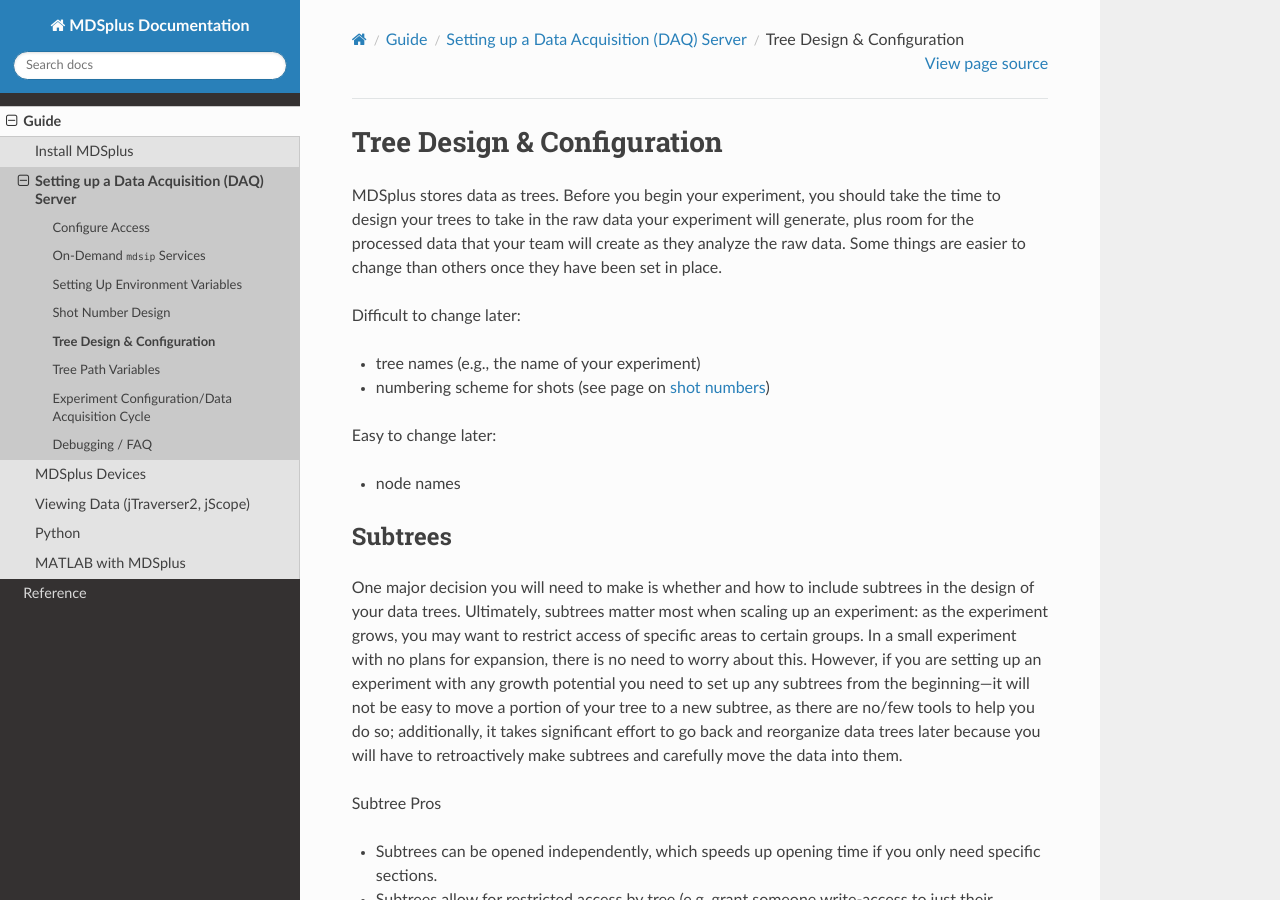
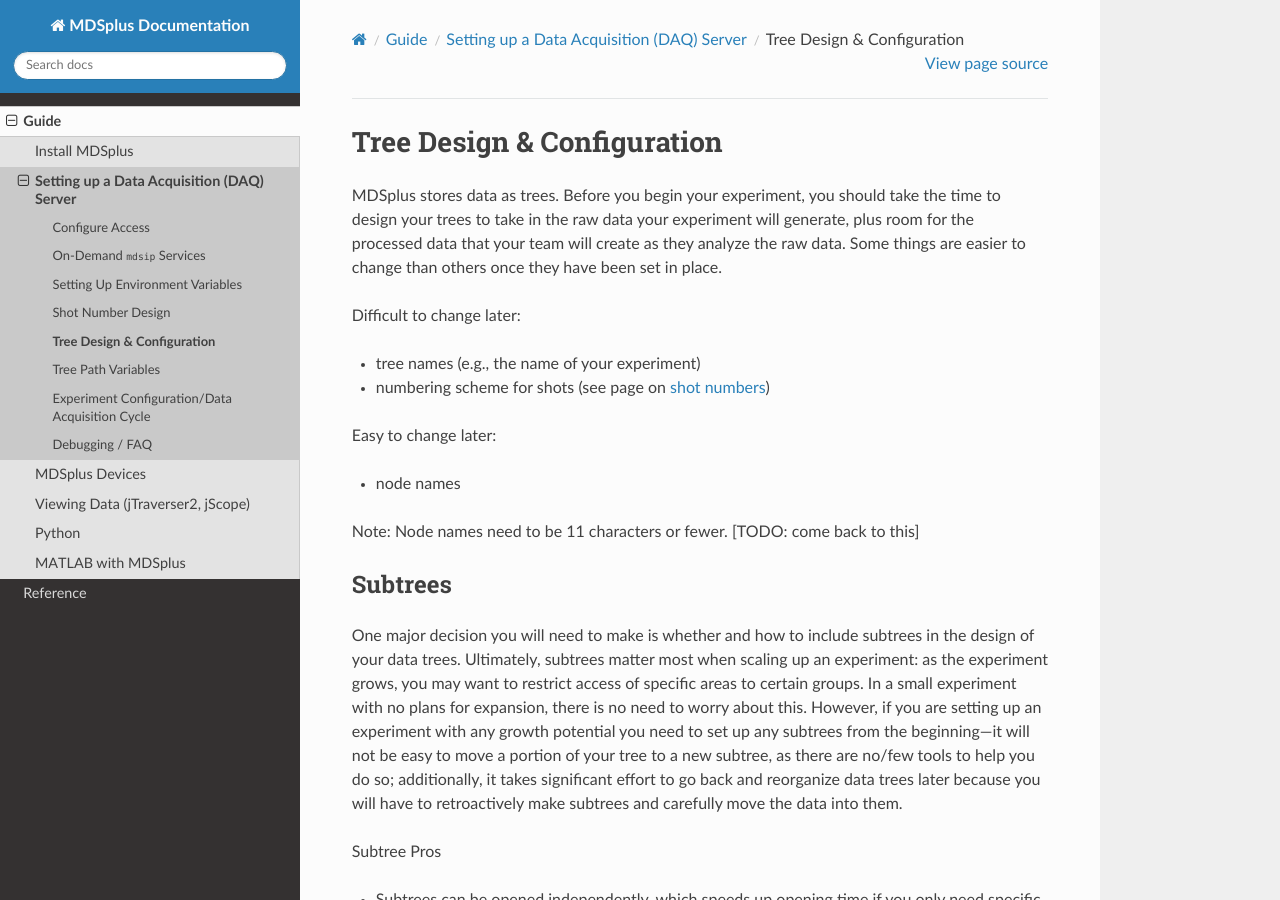
Before and after one commit to MDSplus/Documentation, a Sphinx documentation site: the page built from docs/guide/daq/trees.md, in a window 1280 px wide and 900 px high. Built offline with Sphinx 7.4.7 and the Read the Docs theme 3.1.0, drawn with Linux system fonts in a browser that asks for light colours; pages that are not in the unit, such as notebooks, are missing from menus.

Commit message:
Minor update to trees.md

```diff
--- a/docs/guide/daq/trees.md
+++ b/docs/guide/daq/trees.md
@@ -8,6 +8,8 @@
 
 Easy to change later:
 * node names
+
+Note: Node names need to be 11 characters or fewer. [TODO: come back to this]
 
 
 ## Subtrees
```
